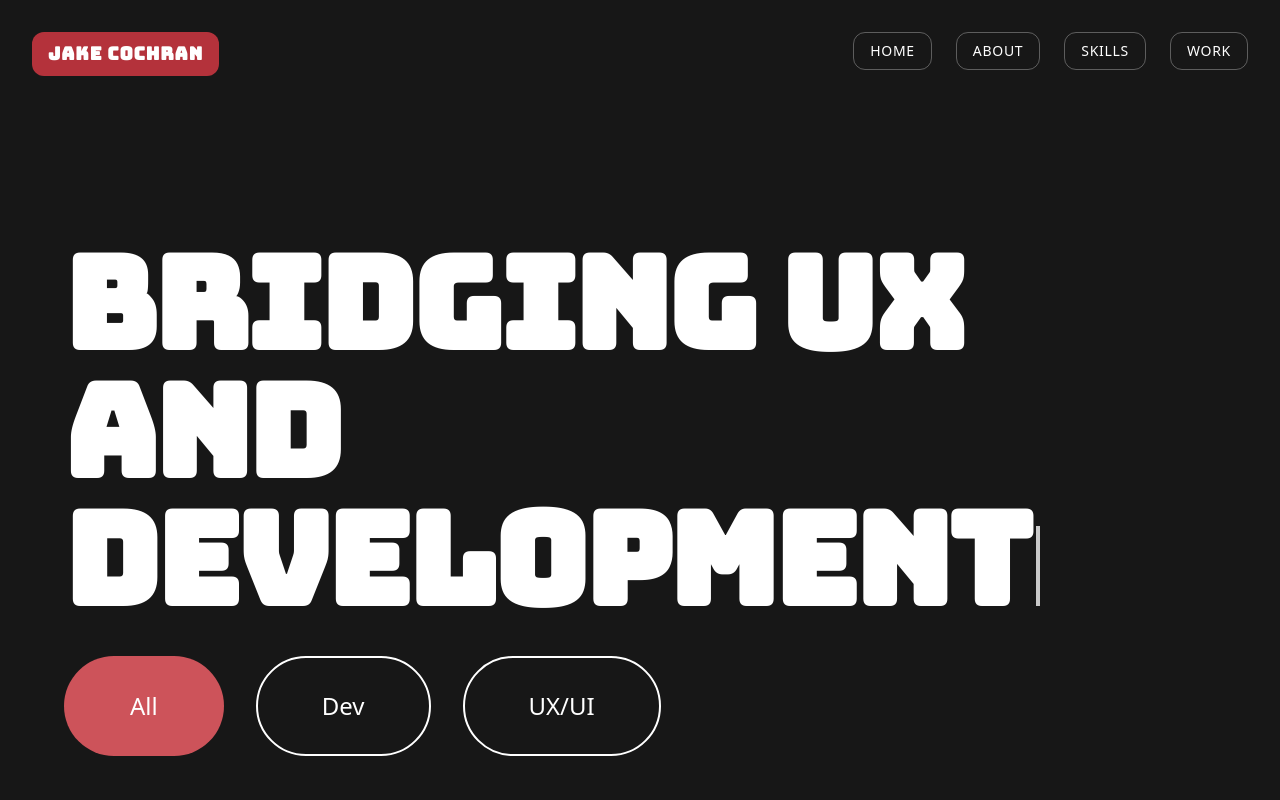
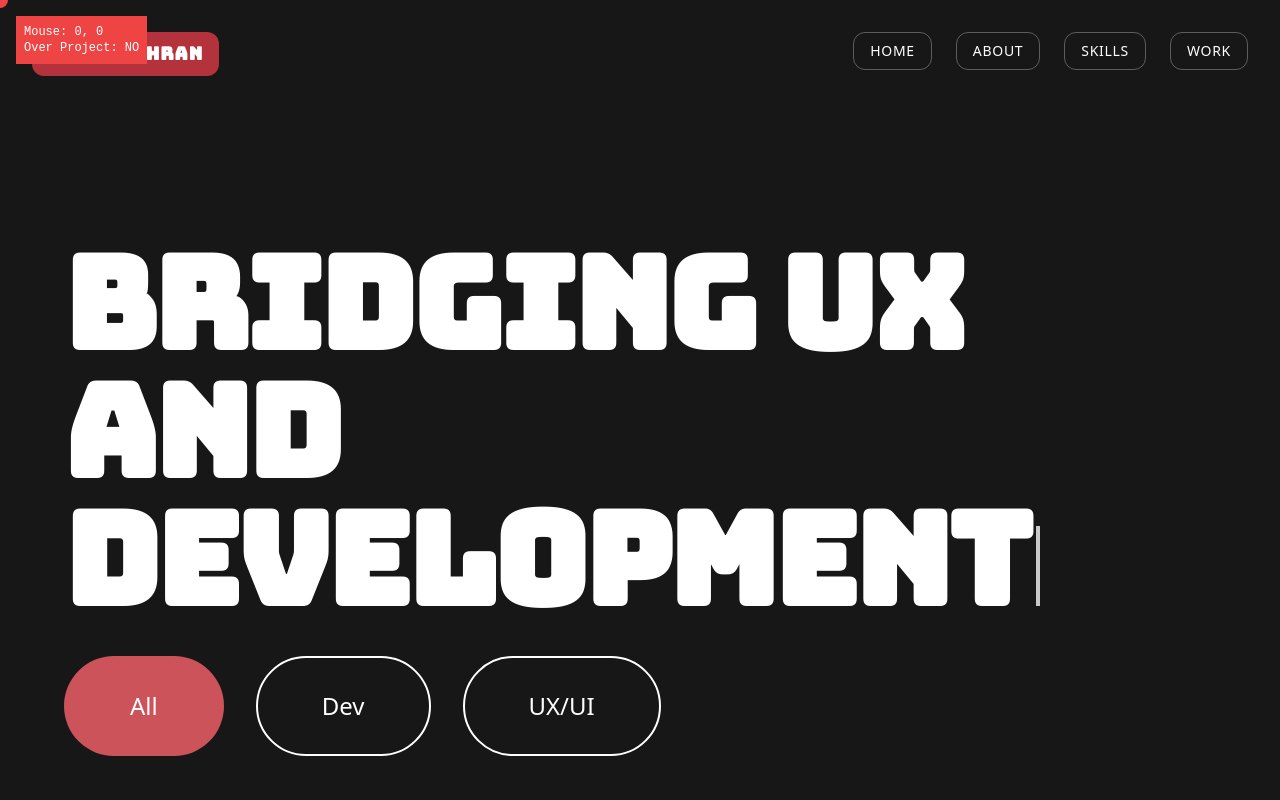
Before and after one commit to jecochran-0/JakeCPortfolio, a Next.js app: page /dev in a window 1280 px wide. Shown: the top 800 px of the page. Built offline with nearby package versions, Linux system fonts and the light colour scheme.

Commit message:
Add debug display and test cursor
- Added red debug box showing mouse position and hover state
- Added always-visible red test cursor to verify mouse tracking
- This will help identify if the issue is with mouse tracking or cursor rendering

```diff
--- a/app/dev/page.tsx
+++ b/app/dev/page.tsx
@@ -33,6 +33,25 @@ const CustomCursor = () => {
   }, []);
 
   return (
+    <>
+      {/* Debug display */}
+      <div
+        className="fixed top-4 left-4 bg-red-500 text-white p-2 text-xs z-[100]"
+        style={{ fontFamily: "monospace" }}
+      >
+        <div>Mouse: {mousePosition.x}, {mousePosition.y}</div>
+        <div>Over Project: {isOverProject ? "YES" : "NO"}</div>
+      </div>
+
+      {/* Always visible test cursor */}
+      <div
+        className="fixed w-4 h-4 bg-red-500 rounded-full pointer-events-none z-[100]"
+        style={{
+          left: mousePosition.x - 8,
+          top: mousePosition.y - 8,
+        }}
+      />
+
       <motion.div
         className="fixed pointer-events-none z-50"
         style={{
@@ -65,6 +84,7 @@ const CustomCursor = () => {
           </span>
         </div>
       </motion.div>
+    </>
   );
 };
 
```
Lines whose indentation alone changed are shown as unchanged.
